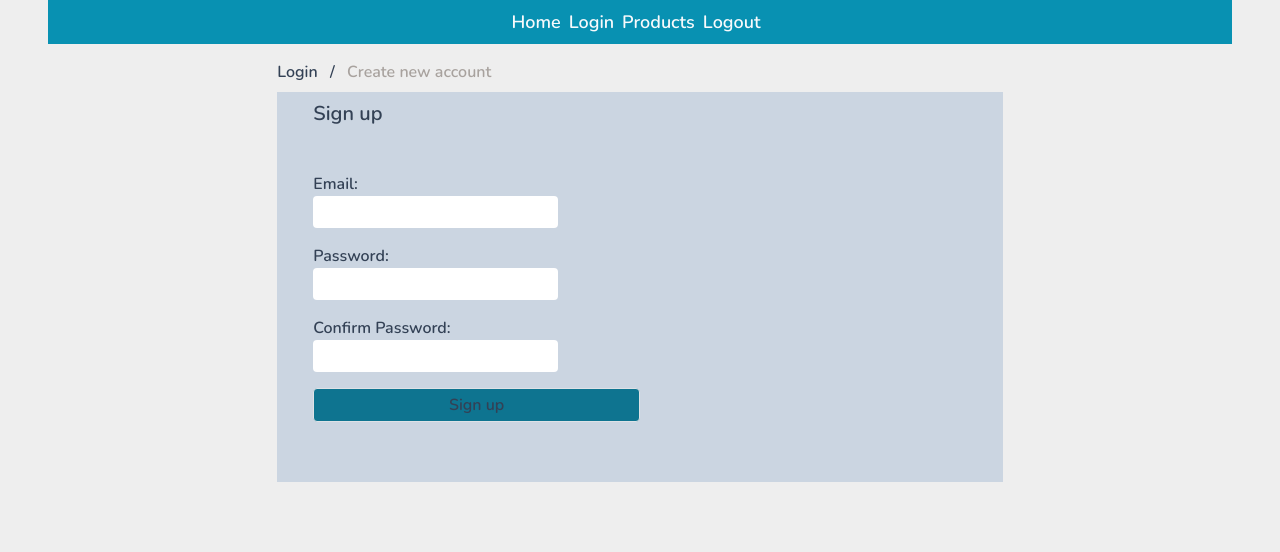
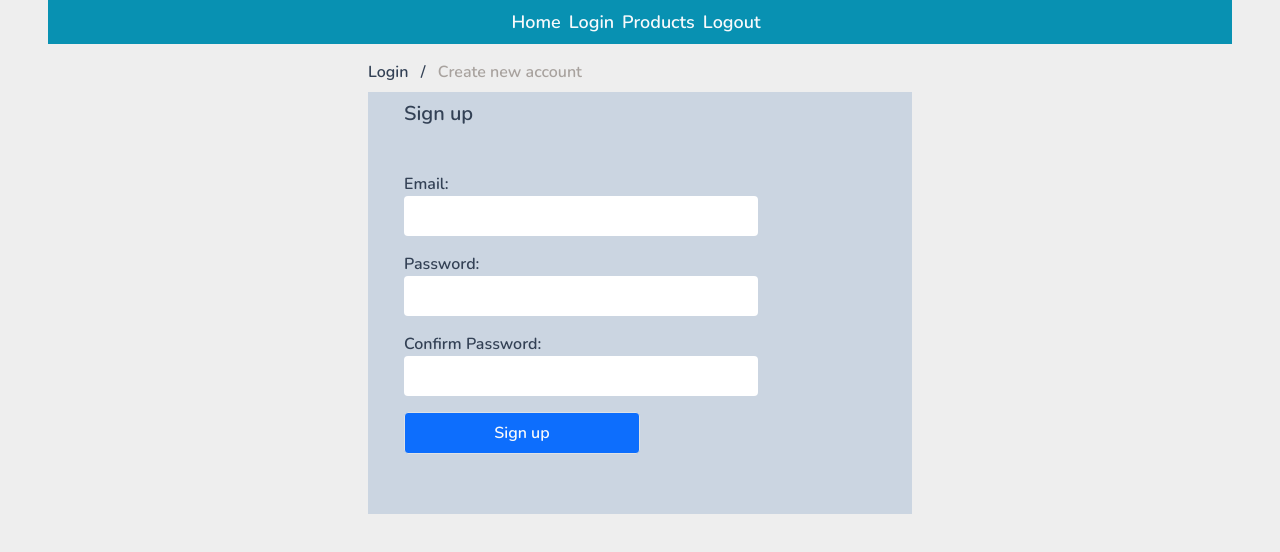
Before and after one commit to juniorEdris/Frontend.Sample-crud, a React (Create React App) app: page /login in a window 1280 px wide. Both pictures are taken after a click on the element "Create new account". Shown: the top 552 px of the page. Built offline with nearby package versions, Linux system fonts and the light colour scheme.

Commit message:
fixed login inputs

```diff
--- a/src/Components/login/createAccount/index.js
+++ b/src/Components/login/createAccount/index.js
@@ -42,32 +42,32 @@ const CreateAccount = () => {
             <h4 className="pl-9 py-2 text-xl">Sign up</h4>
             <form className="p-9">
                 <div className="form flex flex-wrap flex-col">
-                    <div className="email mb-3 w-full md:w-3/4">
+                    <div className="email mb-3">
                         <div>
                             <label htmlFor="email" className="mr-3">
                                 Email:
                             </label>
                         </div>
-                        <input className="outline-none focus:ring focus:border-blue-500 border-none rounded p-1 w-1/2" type="email" id="email" onChange={handleEmail} value={email} />
+                        <input className="py-lg-2 outline-none focus:ring focus:border-blue-500 border-none rounded p-1 w-full md:w-3/4" type="email" id="email" onChange={handleEmail} value={email} />
                     </div>
-                    <div className="password mb-3 w-full md:w-3/4">
+                    <div className="password mb-3">
                         <div>
                             <label htmlFor="password" className="mr-3">
                                 Password:
                             </label>
                         </div>
-                        <input className="outline-none focus:ring focus:border-blue-500 border-none rounded p-1 w-1/2" type="password" id="password" onChange={handlePassword} value={password} />
+                        <input className="py-lg-2 outline-none focus:ring focus:border-blue-500 border-none rounded p-1 w-full md:w-3/4" type="password" id="password" onChange={handlePassword} value={password} />
                     </div>
-                    <div className="password mb-3 w-full md:w-3/4">
+                    <div className="password mb-3">
                         <div>
                             <label htmlFor="con-password" className="mr-3">
                                 Confirm Password:
                             </label>
                         </div>
-                        <input className="outline-none focus:ring focus:border-blue-500 border-none rounded p-1 w-1/2" type="password" id="con-password" onChange={handleConfirmPassword} value={confirmPassword} />
+                        <input className="py-lg-2 outline-none focus:ring focus:border-blue-500 border-none rounded p-1 w-full md:w-3/4" type="password" id="con-password" onChange={handleConfirmPassword} value={confirmPassword} />
                     </div>
                     <div className="">
-                        <button onClick={handleSubmit} className="border w-full md:w-1/2 border-slate-900 bg-cyan-700 rounded py-1" type="button">Sign up</button>
+                        <button onClick={handleSubmit} className="border w-full md:w-1/2 border-slate-900 bg-primary rounded py-lg-2 text-base text-light" type="button">Sign up</button>
                     </div>
                     <div className="">
                         <span className="text-base text-rose-500">{error && error}</span>
--- a/src/Components/login/index.js
+++ b/src/Components/login/index.js
@@ -7,7 +7,7 @@ const Login = () => {
     const [view, setView] = useState('login');
     return (
         <Container>
-            <div className="login-page py-3 w-2/3 mx-auto">
+            <div className="login-page py-3 w-1/2 mx-auto">
                 <div className="view-nav mb-2">
                     <span className={`${view === 'login' && 'login-nav-active'} mr-2 cursor-pointer`} onClick={()=> setView('login')} >Login</span> <span className="mr-2">/</span> <span className={`${view === 'signup' && 'login-nav-active'} mr-2 cursor-pointer`} onClick={()=> setView('signup')}>Create new account</span>
                 </div>
--- a/src/Components/login/signin/index.js
+++ b/src/Components/login/signin/index.js
@@ -34,24 +34,24 @@ const Signin = () => {
             <h4 className="pl-9 py-2 text-xl">Log in</h4>
             <form className="p-9">
                 <div className="form flex flex-wrap flex-col">
-                    <div className="email mb-3 w-3/4">
+                    <div className="email mb-3">
                         <div>
                             <label htmlFor="email" className="mr-3">
                                 Email:
                             </label>
                         </div>
-                        <input className="outline-none focus:ring focus:border-blue-500 border-none rounded p-1 w-1/2" type="email" id="email" onChange={handleEmail} value={email} />
+                        <input className=" py-lg-2 outline-none focus:ring focus:border-blue-500 border-none rounded p-1 w-full md:w-3/4" type="email" id="email" onChange={handleEmail} value={email} />
                     </div>
-                    <div className="password mb-3 w-3/4">
+                    <div className="password mb-3">
                         <div>
                             <label htmlFor="password" className="mr-3">
                                 Password:
                             </label>
                         </div>
-                        <input className="outline-none focus:ring focus:border-blue-500 border-none rounded p-1 w-1/2" type="password" id="password" onChange={handlePassword} value={password} />
+                        <input className=" py-lg-2 outline-none focus:ring focus:border-blue-500 border-none rounded p-1 w-full md:w-3/4" type="password" id="password" onChange={handlePassword} value={password} />
                     </div>
                     <div className="">
-                        <button onClick={handleSubmit} className="border w-full md:w-1/2 border-slate-900 bg-cyan-700 rounded py-1" type="button">Sign in</button>
+                        <button onClick={handleSubmit} className="border w-full md:w-1/2 border-slate-900 bg-primary rounded py-lg-2 text-base text-light" type="button">Sign in</button>
                     </div>
                 </div>
             </form>
```
